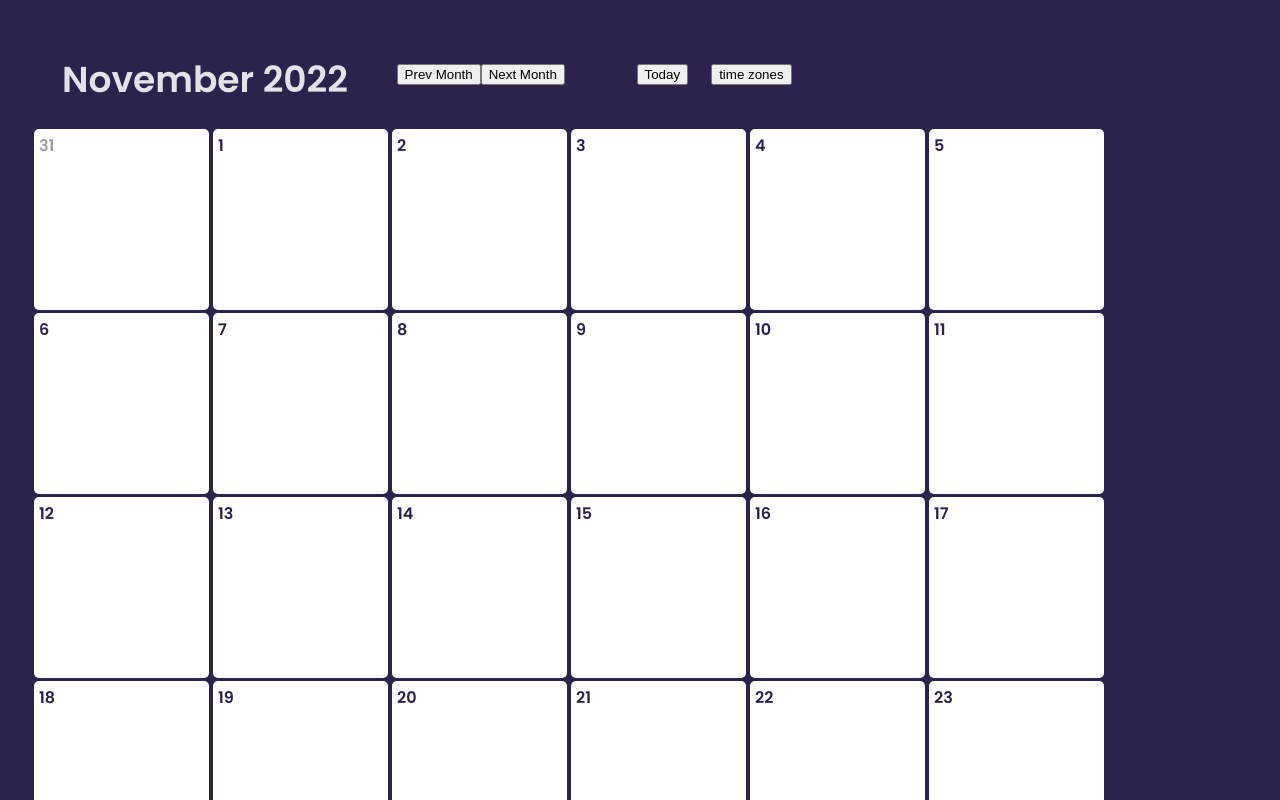
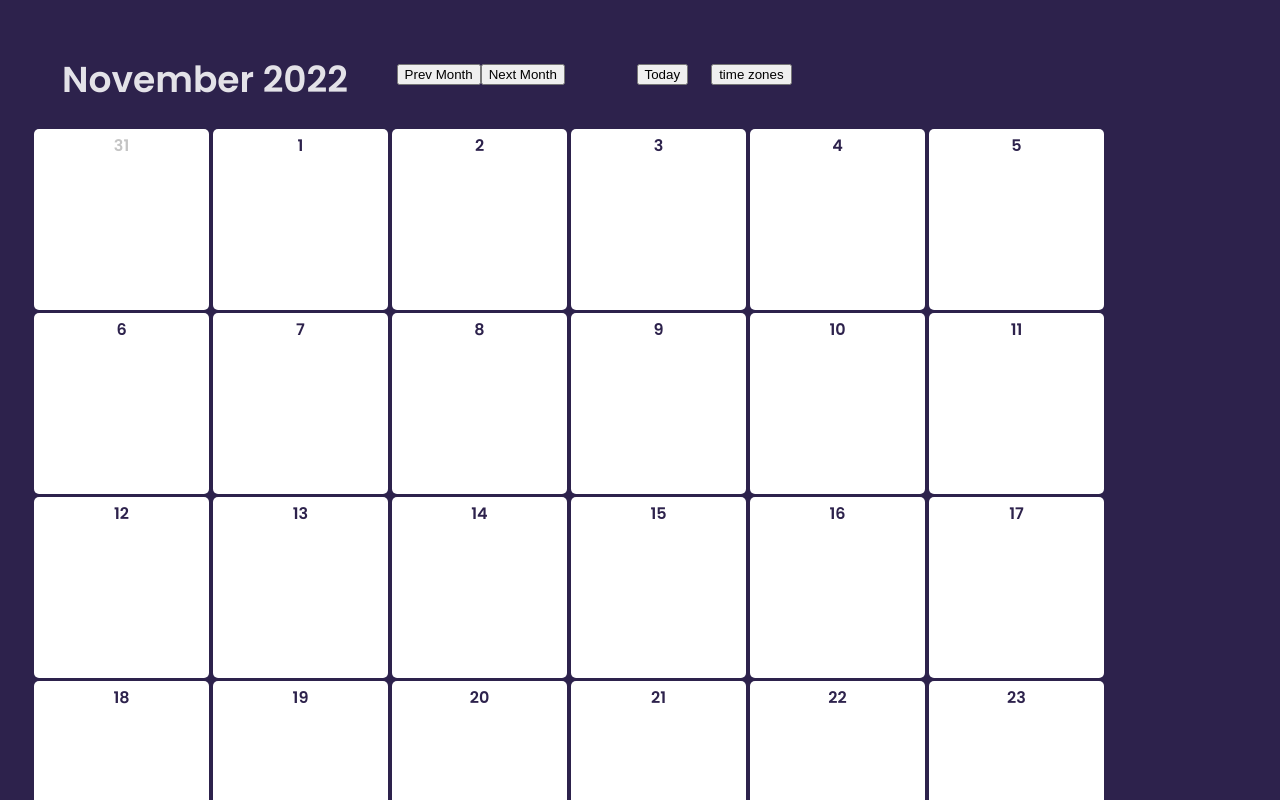
Before and after one commit to DavidVeVe/Calendar-react, a React (Vite) app: page / in a window 1280 px wide. Shown: the top 800 px of the page. Built offline with nearby package versions, Linux system fonts and the light colour scheme.

Commit message:
Add prev and next month to days structure

```diff
--- a/src/calendar/index.jsx
+++ b/src/calendar/index.jsx
@@ -4,7 +4,13 @@ import { MONTHS } from "../constants";
 import { useState } from "react";
 import helper from "../helper";
 
-const { setNewMonth, getFormattedMonthConfig, getDaysInMonth } = helper;
+const {
+  setNewMonth,
+  getFormattedMonthConfig,
+  getDaysInMonth,
+  setMonthName,
+  createDate,
+} = helper;
 
 /**
  * Description: Calendar component
@@ -15,19 +21,20 @@ const { setNewMonth, getFormattedMonthConfig, getDaysInMonth } = helper;
 function Calendar({ date }) {
   const [month, setMonth] = useState(date.getMonth());
 
-  const prevMonth = month - 1;
-  const nextMonth = month + 1;
+  const prevMonthNumber = month - 1;
+  const nextMonthNumber = month + 1;
 
   const [year, setYear] = useState(date.getFullYear());
+
   const [currentMonthDays, setCurrentMonthDays] = useState(
     getDaysInMonth(year, month)
   );
   const [prevMonthDays, setPrevMonthDays] = useState(
-    getDaysInMonth(year, prevMonth)
+    getDaysInMonth(year, prevMonthNumber)
   );
 
   const [nextMonthDays, setNextMonthDays] = useState(
-    getDaysInMonth(year, nextMonth)
+    getDaysInMonth(year, nextMonthNumber)
   );
 
   const monthSetter = (value) => {
@@ -59,31 +66,34 @@ function Calendar({ date }) {
     nextMonthDaysSetter,
   };
 
+  const prevMonthName = setMonthName(createDate(year, prevMonthNumber, 1));
+  const nextMonthName = setMonthName(createDate(year, nextMonthNumber, 1));
+
   const monthFormatted = getFormattedMonthConfig(currentMonthDays, year, month);
   const prevMonthFormatted = getFormattedMonthConfig(
     prevMonthDays,
     year,
-    prevMonth
+    prevMonthNumber
   );
   const nextMonthFormatted = getFormattedMonthConfig(
     nextMonthDays,
     year,
-    nextMonth
+    nextMonthNumber
   );
-
-  const calendarTitle = `${MONTHS[month]} ${year}`
 
   return (
     <div className="calendar">
       <CalendarNavigation
         getNextMonth={() => setNewMonth({ ...setNewMonthArgs }, true)}
         getPrevMonth={() => setNewMonth({ ...setNewMonthArgs }, false)}
-        calendarTitle={calendarTitle}
+        calendarTitle={`${MONTHS[month]} ${year}`}
       />
       <CalendarGrid
         currentMonthDays={monthFormatted}
         prevMonthDays={prevMonthFormatted}
         nextMonthDays={nextMonthFormatted}
+        prevMonthName={prevMonthName}
+        nextMonthName={nextMonthName}
       />
     </div>
   );
--- a/src/components/CalendarDay/calendarDay.scss
+++ b/src/components/CalendarDay/calendarDay.scss
@@ -5,6 +5,7 @@
   border-radius: 5px;
   margin: 1.5px 2px;
   padding: 5px;
+  text-align: center;
 
   &__number {
     color: #2D224C;
@@ -15,7 +16,7 @@
   &--is-from-prev-month {
     .calendar-day__number--is-from-prev-month {
         font-weight: bold;
-        color: #9E9E9E;
+        color: #C4C4C4;
     }
   }
 }
--- a/src/components/CalendarDay/index.jsx
+++ b/src/components/CalendarDay/index.jsx
@@ -6,10 +6,11 @@ import { getClassNames } from "./helper";
  * @param dayNumber - {number}
  * @param dayName - {string}
  * @param isDayDisabled - {boolean}
+ * @param monthName - {string}
  * @returns {JSX.Element}
  * @constructor
  */
-function CalendarDay({ dayNumber, dayName, isDayDisabled }) {
+function CalendarDay({ dayNumber, dayName, isDayDisabled, monthName }) {
   const { elementClassName, blockClassName } = getClassNames(isDayDisabled);
 
   return (
@@ -17,6 +18,7 @@ function CalendarDay({ dayNumber, dayName, isDayDisabled }) {
       <span className={blockClassName}>
         {/*<span>{dayName}</span>*/}
         <span>{dayNumber}</span>
+        <span>{monthName}</span>
       </span>
     </div>
   );
--- a/src/components/CalendarGrid/calendarGridHelper.js
+++ b/src/components/CalendarGrid/calendarGridHelper.js
@@ -15,17 +15,26 @@ const disableDaysFromDiffMonth = (days) => {
  * @param prevMonthDays - {object}
  * @returns {array}
  */
-const getDaysForGrid = (currentMonthDays, prevMonthDays, nextMonthDays) => {
+const getDaysForGrid = (
+  currentMonthDays,
+  prevMonthDays,
+  nextMonthDays,
+  prevMonthName,
+  nextMonthName
+) => {
   let { firstDayIndex, lastDayIndex, days } = { ...currentMonthDays };
   const prevMonthDaysCopy = { ...prevMonthDays };
   const nextMonthDaysCopy = { ...nextMonthDays };
   let nextMonthFirstDays =
     lastDayIndex === 7 ? [] : nextMonthDaysCopy.days.slice(0, lastDayIndex);
 
+  nextMonthFirstDays[0].nextMonthName = nextMonthName
+
   const prevMonthLastDays =
-      firstDayIndex === 0
-      ? []
-      : prevMonthDaysCopy.days.slice(-firstDayIndex);
+    firstDayIndex === 0 ? [] : prevMonthDaysCopy.days.slice(-firstDayIndex);
+
+  prevMonthLastDays.at(-1).prevMonthName = prevMonthName
+
   const prevDays = disableDaysFromDiffMonth(prevMonthLastDays);
   const nextDays = disableDaysFromDiffMonth(nextMonthFirstDays);
 
--- a/src/components/CalendarGrid/index.jsx
+++ b/src/components/CalendarGrid/index.jsx
@@ -8,21 +8,32 @@ const { getDaysForGrid } = helper;
  * @param currentMonthDays {object}
  * @param prevMonthDays {object}
  * @param nextMonthDays {object}
+ * @param prevMonthName {string}
+ * @param nextMonthName {string}
  * @returns {JSX.Element}
  */
-function CalendarGrid({ currentMonthDays, prevMonthDays, nextMonthDays }) {
+function CalendarGrid({
+  currentMonthDays,
+  prevMonthDays,
+  nextMonthDays,
+  prevMonthName,
+  nextMonthName,
+}) {
   const daysForGrid = getDaysForGrid(
     currentMonthDays,
     prevMonthDays,
-    nextMonthDays
+    nextMonthDays,
+    prevMonthName,
+    nextMonthName
   ).map((day) => {
-    const { dayNumber, dayName, isDayDisabled } = day;
+    const { dayNumber, dayName, isDayDisabled, monthName } = day;
     return (
       <CalendarDay
         key={dayName + Math.random()}
         dayNumber={dayNumber}
         dayName={dayName}
         isDayDisabled={isDayDisabled}
+        monthName={monthName}
       />
     );
   });
--- a/src/helper.js
+++ b/src/helper.js
@@ -16,8 +16,6 @@ const getFirstDayInMonthIndex = (dayIndex) => {
 
 const createDate = (y, m, d) => new Date(y, m, d);
 
-const setDate = (y, m, d) => createDate(y, m, d);
-
 /**
  * Description: Returns month name passed in date as string
  * @param date
@@ -25,9 +23,6 @@ const setDate = (y, m, d) => createDate(y, m, d);
  */
 const setMonthName = (date) =>
   date.toLocaleString("default", { month: "long" });
-
-const setPrevMonthName = (y, m, d) =>
-  createDate(y, m, d).toLocaleString("default", { month: "long" });
 
 /**
  * Description: Returns quantity of days in the requested month
@@ -52,13 +47,15 @@ const getFormattedMonthConfig = (daysInCurrentMonth, y, m) => {
       const dayName =
         DAYS_OF_THE_WEEK[
           new Intl.DateTimeFormat("en-US", { weekday: "long" }).format(
-            setDate(y, m, day + 1)
+              createDate(y, m, day + 1)
           )
         ];
       return { dayNumber: day + 1, dayName };
     }),
     firstDayIndex: getFirstDayInMonthIndex(createDate(y, m, 1).getDay()),
     lastDayIndex: DAYS_IN_A_WEEK - createDate(y, m + 1, 0).getDay(),
+    prevMonth: '',
+    nextMonth: '',
   };
 };
 
@@ -126,10 +123,9 @@ const setNewMonth = (
 };
 
 export default {
-  setDate,
+  createDate,
   setMonthName,
   getDaysInMonth,
-  setPrevMonthName,
   getFormattedMonthConfig,
   setNewMonth,
 };
```
